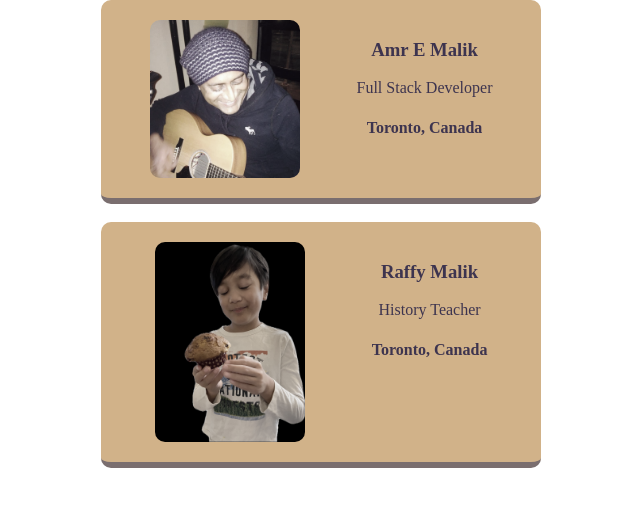
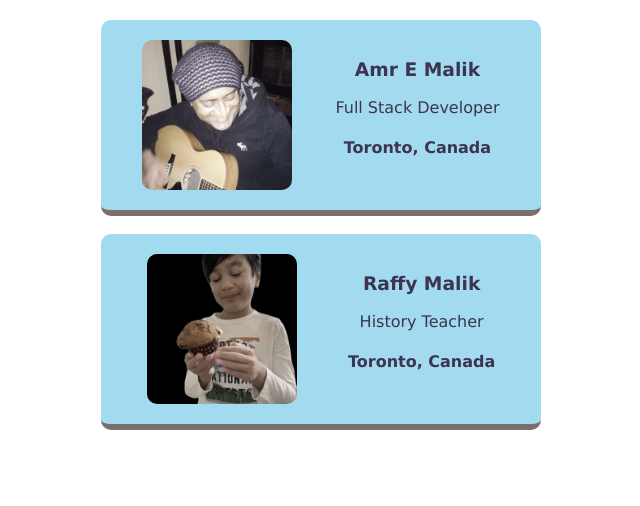
Before and after one commit to aeamaea/business-card, a website built with Vite: page index.html in a window 1280 px wide. Shown: the whole page, without its empty margins (319-959 px from the left). Built offline with nearby package versions, Linux system fonts and the light colour scheme.

Commit message:
object-fit for square photo in card

```diff
--- a/styles.css
+++ b/styles.css
@@ -1,52 +1,3 @@
-/* stuff from coolor palette from the photo in this proj */
-/* CSS HEX */
-/*
---van-dyke: #392628ff;
---english-violet: #3d344fff;
---thistle: #c1b9cbff;
---raisin-black: #26212eff;
---lion: #ac8a5dff;
-
-/* CSS HSL */
---van-dyke: hsla(354, 20%, 19%, 1);
---english-violet: hsla(260, 21%, 26%, 1);
---thistle: hsla(267, 15%, 76%, 1);
---raisin-black: hsla(263, 16%, 15%, 1);
---lion: hsla(34, 32%, 52%, 1);
-
-/* SCSS HEX */
-$van-dyke: #392628ff;
-$english-violet: #3d344fff;
-$thistle: #c1b9cbff;
-$raisin-black: #26212eff;
-$lion: #ac8a5dff;
-
-/* SCSS HSL */
-$van-dyke: hsla(354, 20%, 19%, 1);
-$english-violet: hsla(260, 21%, 26%, 1);
-$thistle: hsla(267, 15%, 76%, 1);
-$raisin-black: hsla(263, 16%, 15%, 1);
-$lion: hsla(34, 32%, 52%, 1);
-
-/* SCSS RGB */
-$van-dyke: rgba(57, 38, 40, 1);
-$english-violet: rgba(61, 52, 79, 1);
-$thistle: rgba(193, 185, 203, 1);
-$raisin-black: rgba(38, 33, 46, 1);
-$lion: rgba(172, 138, 93, 1);
-
-/* SCSS Gradient */
-$gradient-top: linear-gradient(0deg, #392628ff, #3d344fff, #c1b9cbff, #26212eff, #ac8a5dff);
-$gradient-right: linear-gradient(90deg, #392628ff, #3d344fff, #c1b9cbff, #26212eff, #ac8a5dff);
-$gradient-bottom: linear-gradient(180deg, #392628ff, #3d344fff, #c1b9cbff, #26212eff, #ac8a5dff);
-$gradient-left: linear-gradient(270deg, #392628ff, #3d344fff, #c1b9cbff, #26212eff, #ac8a5dff);
-$gradient-top-right: linear-gradient(45deg, #392628ff, #3d344fff, #c1b9cbff, #26212eff, #ac8a5dff);
-$gradient-bottom-right: linear-gradient(135deg, #392628ff, #3d344fff, #c1b9cbff, #26212eff, #ac8a5dff);
-$gradient-top-left: linear-gradient(225deg, #392628ff, #3d344fff, #c1b9cbff, #26212eff, #ac8a5dff);
-$gradient-bottom-left: linear-gradient(315deg, #392628ff, #3d344fff, #c1b9cbff, #26212eff, #ac8a5dff);
-$gradient-radial: radial-gradient(#392628ff, #3d344fff, #c1b9cbff, #26212eff, #ac8a5dff); */
-
-/* end stuff from coolor */
 
 body {
     margin: 20px;
@@ -60,6 +11,8 @@ body {
 
 .avatar {
     width: 150px;
+    height: 150px;
+    object-fit: cover;
     border-radius: 10px
 }
 
@@ -70,7 +23,7 @@ body {
     display: flex;
     justify-content: space-around;
     text-align: center;
-    background: #D1B289;
+    background: #a2daef;
     color: #3D344F;
     border-bottom: 6px solid #7A6E6F;
 
```
